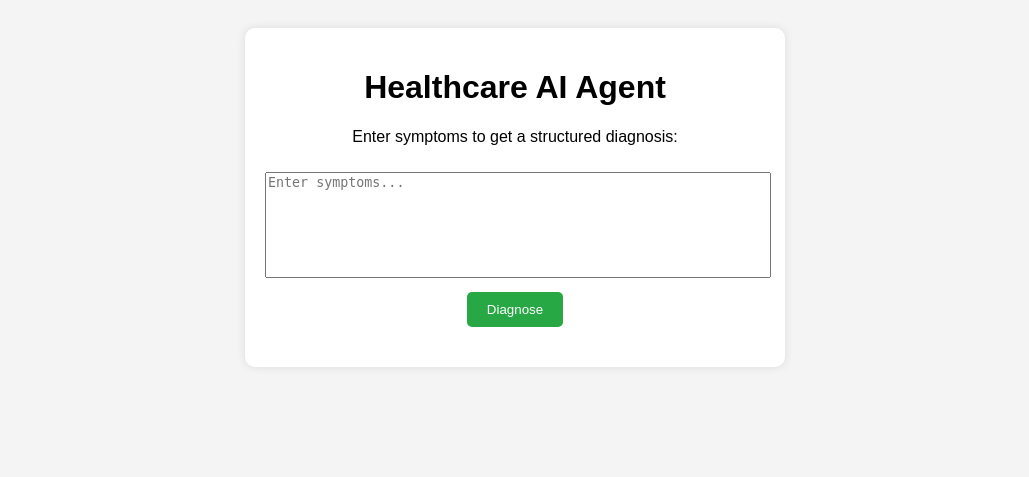
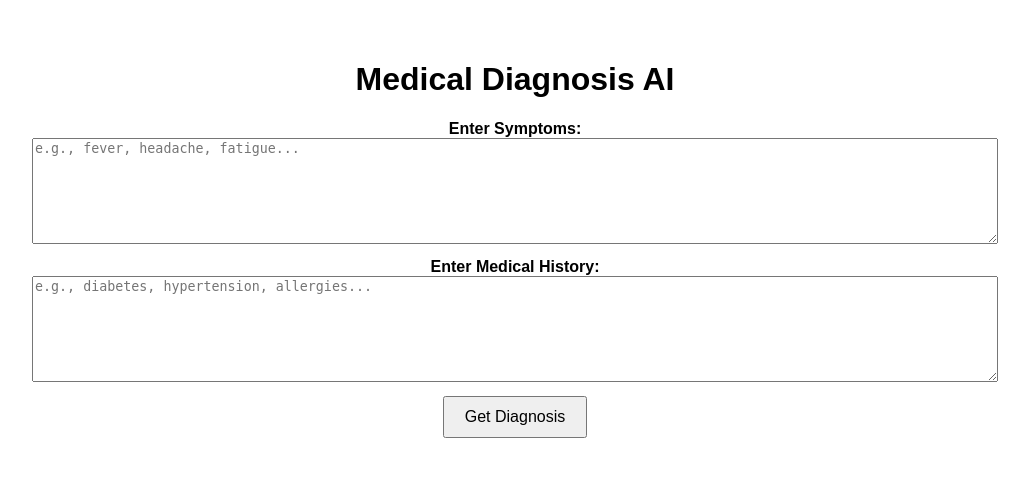
Before and after one commit to Mayur-kumbar/Healthcare_chatbot, a Flask app: page / in a window 1280 px wide. Shown: the top 477 px of the page, without its empty margins (125-1154 px from the left). Run offline with Flask 3, Linux system fonts and the light colour scheme; parts of the project's set-up code (start-up, migrations or seed data) failed here and were passed over.

Commit message:
version 1.0.0

```diff
--- a/app.py
+++ b/app.py
@@ -2,6 +2,7 @@ from flask import Flask, request, jsonify, render_template
 import google.generativeai as genai
 import os
 from dotenv import load_dotenv
+import threading
 
 # Load environment variables
 load_dotenv()
@@ -9,27 +10,24 @@ load_dotenv()
 app = Flask(__name__)
 app.secret_key = os.getenv('SECRET_KEY', 'default-secret-key')
 
-# Gemini API Client Configuration
+# Gemini API Configuration
 api_key = os.getenv("GEMINI_API_KEY")
 if not api_key:
     raise ValueError("Missing GEMINI_API_KEY. Please check your .env file.")
 
 genai.configure(api_key=api_key)
 
-# Check available models
+# Preferred AI Models
+preferred_models = [
+    "gemini-2.5-pro-exp-03-25",
+    "gemini-1.5-pro",
+    "gemini-1.5-pro-latest",
+    "gemini-1.5-flash-latest"
+]
+
+# Fetch Available Models
 try:
     available_models = [model.name.replace("models/", "") for model in genai.list_models()]
-    print("Available Models from API:", available_models)  # Debugging output
-
-    # Preferred models in order
-    preferred_models = [
-        "gemini-2.5-pro-exp-03-25",
-        "gemini-1.5-pro",
-        "gemini-1.5-pro-latest",
-        "gemini-1.5-flash-latest"
-    ]
-
-    # Select the first available preferred model
     model_name = next((m for m in preferred_models if m in available_models), None)
 
     if not model_name:
@@ -40,6 +38,86 @@ try:
 except Exception as e:
     raise RuntimeError(f"❌ Error fetching models: {e}")
 
+# AI Agent Prompt Format
+diagnosis_agent = """
+You are a **Medical AI Assistant** specializing in preliminary diagnostics.
+Your role is to provide **accurate and relevant medical insights** based on symptoms and medical history.
+
+### **Instructions:**
+- Analyze the provided **symptoms** and **medical history** carefully.
+- Structure your response into **four key sections**:
+    1. **Primary Diagnosis:** Identify the most likely condition.
+    2. **Possible Causes:** Explain potential causes of the condition.
+    3. **Recommended Tests:** Suggest medical tests that can confirm the diagnosis.
+    4. **Treatment & Lifestyle Changes:** Provide guidance on medication, home remedies, and lifestyle improvements.
+
+- Keep responses **clear, concise, and medically sound**.
+- Use **bold** for important terms and format your response professionally.
+"""
+
+def get_ai_response(prompt):
+    try:
+        model = genai.GenerativeModel(model_name)
+        response = model.generate_content(prompt)
+        return response.text.strip() if response and hasattr(response, "text") else "No information available."
+    except Exception as e:
+        return f"❌ Error: {str(e)}"
+
+# Multi-Agent Diagnosis Function
+def multi_agent_diagnosis(symptoms, history, results):
+    """Runs AI agents simultaneously using threading."""
+
+    prompts = {
+        "Diagnosis": f"""
+        {diagnosis_agent}
+        **Patient Symptoms:** {symptoms}
+        **Medical History:** {history}
+        """,
+
+        "Causes": f"""
+        You are a **Medical Cause Identifier**.
+        Your task is to identify possible causes based on:
+        - **Symptoms:** {symptoms}
+        - **Medical History:** {history}
+
+        - List **the top 3-5 possible causes** in a **bullet-point format**.
+        - Use **bold text** for key medical terms.
+        """,
+
+        "Tests": f"""
+        You are a **Medical Test Advisor**.
+        Your role is to recommend **necessary diagnostic tests** based on:
+        - **Symptoms:** {symptoms}
+        - **Medical History:** {history}
+
+        Provide:
+        1. **Test Name** - **Purpose**
+        2. Only include tests **relevant to the case**.
+        """,
+
+        "Treatment": f"""
+        You are a **Medical Treatment Expert**.
+        Based on the given symptoms and history, suggest:
+        - **Key Medications** (if applicable).
+        - **Home Remedies & Lifestyle Changes** (concise & actionable).
+        - **Precautions** to consider.
+
+        Keep your response **clear, structured, and evidence-based**.
+        """
+    }
+
+    def process_agent(agent, prompt):
+        results[agent] = get_ai_response(prompt)
+
+    threads = []
+    for agent, prompt in prompts.items():
+        thread = threading.Thread(target=process_agent, args=(agent, prompt))
+        threads.append(thread)
+        thread.start()
+
+    for thread in threads:
+        thread.join()  # Wait for all agents to complete
+
 @app.route('/')
 def home():
     return render_template('index.html')
@@ -48,40 +126,17 @@ def home():
 def diagnose():
     data = request.json
     symptoms = data.get("symptoms", "").strip()
+    history = data.get("history", "").strip()
 
     if not symptoms:
         return jsonify({"error": "No symptoms provided"}), 400
+    if not history:
+        return jsonify({"error": "No medical history provided"}), 400
 
-    prompt = f"""
-    A patient presents with the following symptoms: {symptoms}.
-    Provide a structured diagnosis including:
-    1. Possible Diagnosis
-    2. Possible Causes
-    3. Recommended Tests
-    4. Suggested Treatments
-    Format the response with each section separated by a newline.
-    """
+    results = {}
+    multi_agent_diagnosis(symptoms, history, results)
 
-    try:
-        model = genai.GenerativeModel(model_name)
-        response = model.generate_content(prompt)
-
-        diagnosis_text = response.text if response and hasattr(response, "text") else "No diagnosis available."
-
-        # Splitting response into sections
-        diagnosis_sections = diagnosis_text.split("\n\n")
-
-        structured_response = {
-            "diagnosis": diagnosis_sections[0] if len(diagnosis_sections) > 0 else "Not Available",
-            "possible_causes": diagnosis_sections[1] if len(diagnosis_sections) > 1 else "Not Available",
-            "recommended_tests": diagnosis_sections[2] if len(diagnosis_sections) > 2 else "Not Available",
-            "treatment_suggestions": diagnosis_sections[3] if len(diagnosis_sections) > 3 else "Not Available"
-        }
-
-    except Exception as e:
-        return jsonify({"error": f"Failed to generate diagnosis: {str(e)}"}), 500
-
-    return jsonify(structured_response)
+    return jsonify(results)
 
 if __name__ == '__main__':
     app.run(debug=True)
--- a/templates/index.html
+++ b/templates/index.html
@@ -3,97 +3,93 @@
 <head>
     <meta charset="UTF-8">
     <meta name="viewport" content="width=device-width, initial-scale=1.0">
-    <title>Healthcare AI Agent</title>
+    <title>Medical Diagnosis AI</title>
     <style>
         body {
             font-family: Arial, sans-serif;
+            margin: 20px;
+            padding: 20px;
             text-align: center;
-            padding: 20px;
-            background-color: #f4f4f4;
-        }
-        .container {
-            max-width: 500px;
-            margin: auto;
-            background: white;
-            padding: 20px;
-            border-radius: 10px;
-            box-shadow: 0 0 10px rgba(0, 0, 0, 0.1);
         }
         textarea {
-            width: 100%;
+            width: 80%;
             height: 100px;
-            margin-top: 10px;
-            resize: none;
+            margin-bottom: 10px;
         }
         button {
             padding: 10px 20px;
-            background: #28a745;
-            color: white;
-            border: none;
-            border-radius: 5px;
+            font-size: 16px;
             cursor: pointer;
-            margin-top: 10px;
         }
-        button:hover {
-            background: #218838;
+        .loading {
+            display: none;
+            font-weight: bold;
+            color: #ff6600;
         }
-        #result {
+        .result {
+            display: none;
             margin-top: 20px;
             text-align: left;
-        }
-        .result-section {
-            background: #f8f9fa;
-            padding: 10px;
-            border-radius: 5px;
-            margin-top: 10px;
-        }
-        .error {
-            color: red;
-            font-weight: bold;
+            border: 1px solid #ccc;
+            padding: 15px;
+            width: 80%;
+            margin: auto;
         }
     </style>
 </head>
 <body>
-    <div class="container">
-        <h1>Healthcare AI Agent</h1>
-        <p>Enter symptoms to get a structured diagnosis:</p>
-        <textarea id="symptoms" placeholder="Enter symptoms..."></textarea>
-        <button onclick="getDiagnosis()">Diagnose</button>
-        <div id="result"></div>
+    <h1>Medical Diagnosis AI</h1>
+    <label for="symptoms"><strong>Enter Symptoms:</strong></label><br>
+    <textarea id="symptoms" placeholder="e.g., fever, headache, fatigue..."></textarea><br>
+
+    <label for="history"><strong>Enter Medical History:</strong></label><br>
+    <textarea id="history" placeholder="e.g., diabetes, hypertension, allergies..."></textarea><br>
+
+    <button onclick="getDiagnosis()">Get Diagnosis</button>
+
+    <p class="loading" id="loading">🔄 Processing your request, please wait...</p>
+
+    <div class="result" id="result">
+        <h2>Diagnosis</h2>
+        <p><strong>Condition:</strong> <span id="diagnosis"></span></p>
+        <p><strong>Possible Causes:</strong> <span id="causes"></span></p>
+        <p><strong>Recommended Tests:</strong> <span id="tests"></span></p>
+        <p><strong>Treatment & Lifestyle:</strong> <span id="treatment"></span></p>
     </div>
 
     <script>
         async function getDiagnosis() {
             const symptoms = document.getElementById("symptoms").value.trim();
-            if (!symptoms) {
-                alert("Please enter symptoms.");
+            const history = document.getElementById("history").value.trim();
+            const resultDiv = document.getElementById("result");
+            const loadingText = document.getElementById("loading");
+
+            if (!symptoms || !history) {
+                alert("⚠️ Please enter both symptoms and medical history.");
                 return;
             }
 
-            const response = await fetch("/diagnose", {
-                method: "POST",
-                headers: { "Content-Type": "application/json" },
-                body: JSON.stringify({ symptoms })
-            });
+            resultDiv.style.display = "none";
+            loadingText.style.display = "block";
 
-            const data = await response.json();
-            console.log(data);
+            try {
+                const response = await fetch("/diagnose", {
+                    method: "POST",
+                    headers: { "Content-Type": "application/json" },
+                    body: JSON.stringify({ symptoms, history })
+                });
 
-            if (data.error) {
-                document.getElementById("result").innerHTML = `<p class="error">${data.error}</p>`;
-                return;
+                const data = await response.json();
+
+                document.getElementById("diagnosis").innerText = data.Diagnosis || "No diagnosis available.";
+                document.getElementById("causes").innerText = data.Causes || "Not available.";
+                document.getElementById("tests").innerText = data.Tests || "Not available.";
+                document.getElementById("treatment").innerText = data.Treatment || "Not available.";
+
+                resultDiv.style.display = "block";
+            } finally {
+                loadingText.style.display = "none";
             }
-
-            document.getElementById("result").innerHTML = `
-                <h3>Diagnosis:</h3>
-                <div class="result-section"><p>${data.diagnosis}</p></div>
-                <h3>Possible Causes:</h3>
-                <div class="result-section"><p>${data.possible_causes}</p></div>
-                <h3>Recommended Tests:</h3>
-                <div class="result-section"><p>${data.recommended_tests}</p></div>
-                <h3>Treatment Suggestions:</h3>
-                <div class="result-section"><p>${data.treatment_suggestions}</p></div>
-            `;
         }
     </script>
 </body>
```
Also changed, not shown: 1 other file.
